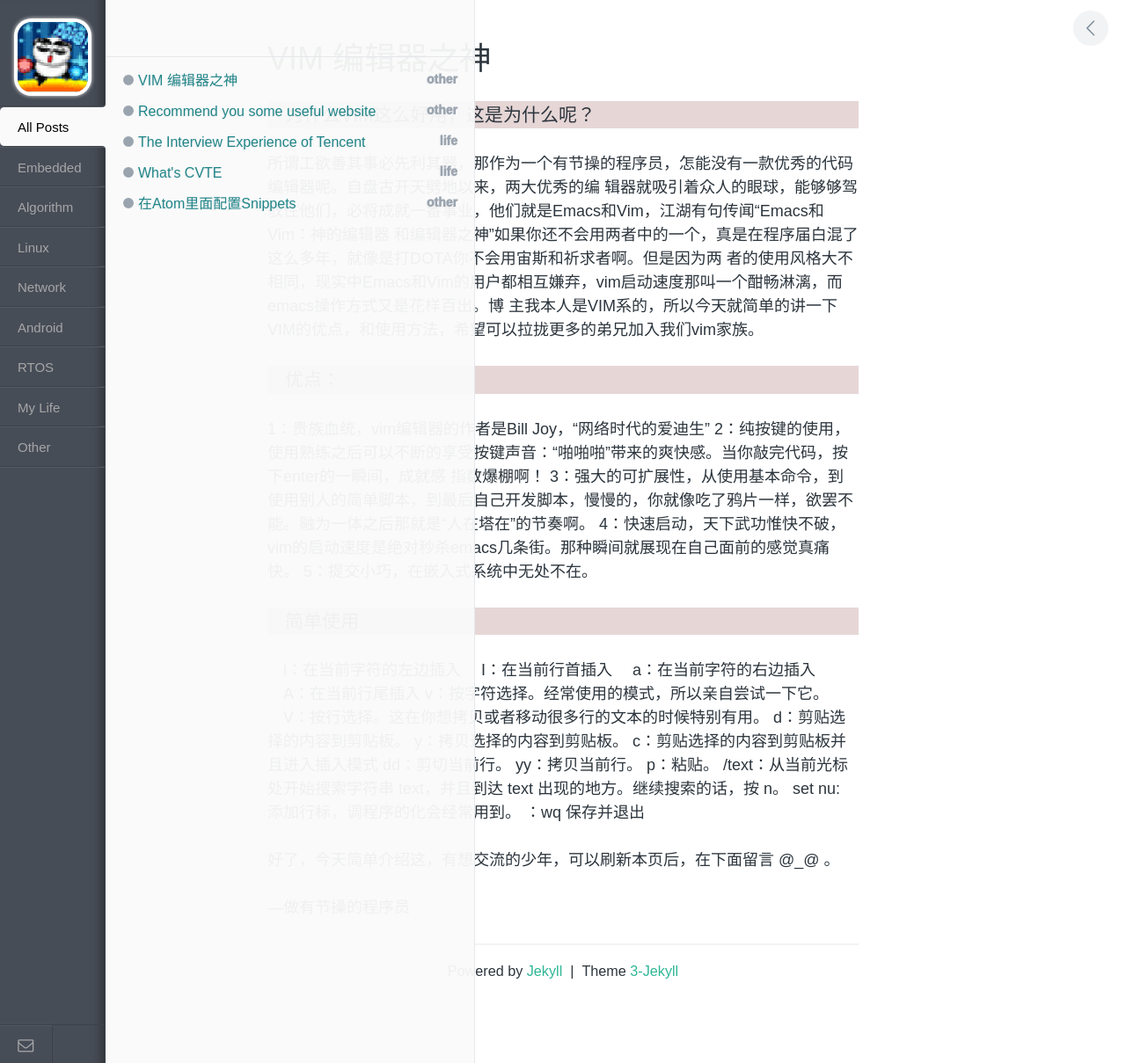
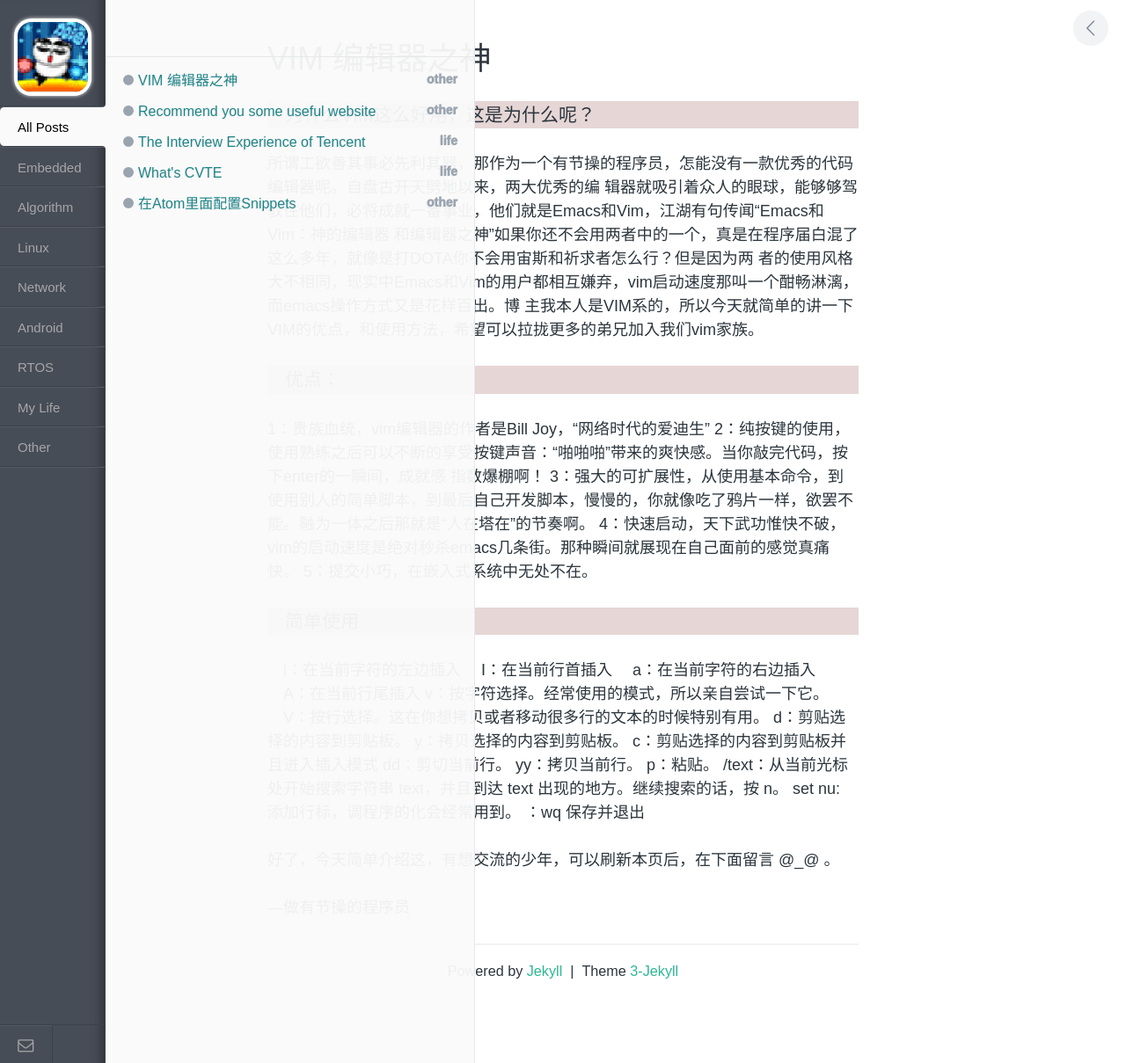
Before and after one commit to xnzaa/xnzaa.github.io, a Jekyll site: the page built from _posts/2014-12-17-vim-编辑器之神.md, in a window 1280 px wide. Shown: the whole page at 88% size. Built offline with Jekyll 4.4.1, drawn with Linux system fonts in a browser that asks for light colours; comment, search, counter and statistics services are not loaded.

Commit message:
change post

```diff
--- a/_posts/2014-12-17-vim-编辑器之神.md
+++ b/_posts/2014-12-17-vim-编辑器之神.md
@@ -7,7 +7,7 @@
 ### 为什么VIM这么好用，这是为什么呢？
 所谓工欲善其事必先利其器，那作为一个有节操的程序员，怎能没有一款优秀的代码编辑器呢。自盘古开天劈地以来，两大优秀的编
 辑器就吸引着众人的眼球，能够够驾驭住他们，必将成就一番事业，他们就是Emacs和Vim，江湖有句传闻“Emacs和Vim：神的编辑器
-和编辑器之神”如果你还不会用两者中的一个，真是在程序届白混了这么多年，就像是打DOTA你不会用宙斯和祈求者啊。但是因为两
+和编辑器之神”如果你还不会用两者中的一个，真是在程序届白混了这么多年，就像是打DOTA你不会用宙斯和祈求者怎么行？但是因为两
 者的使用风格大不相同，现实中Emacs和Vim的用户都相互嫌弃，vim启动速度那叫一个酣畅淋漓，而emacs操作方式又是花样百出。博
 主我本人是VIM系的，所以今天就简单的讲一下VIM的优点，和使用方法，希望可以拉拢更多的弟兄加入我们vim家族。
 ### 优点：
```
